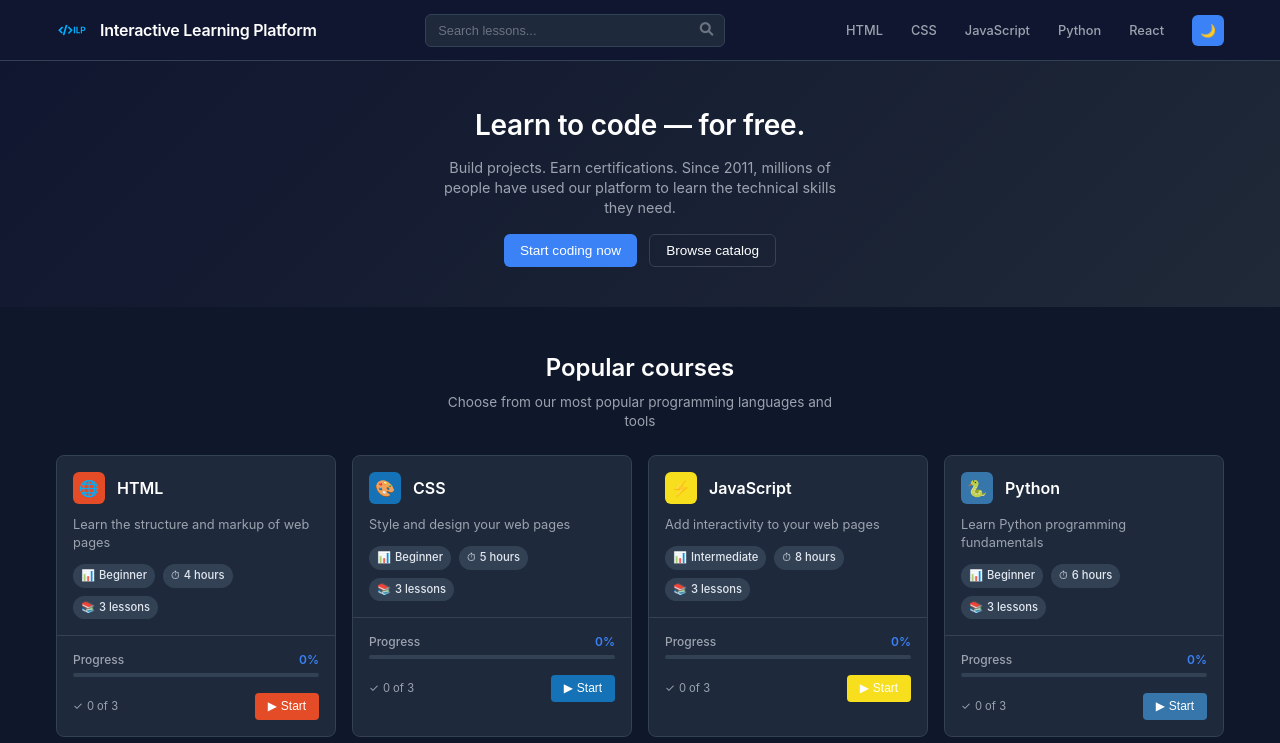
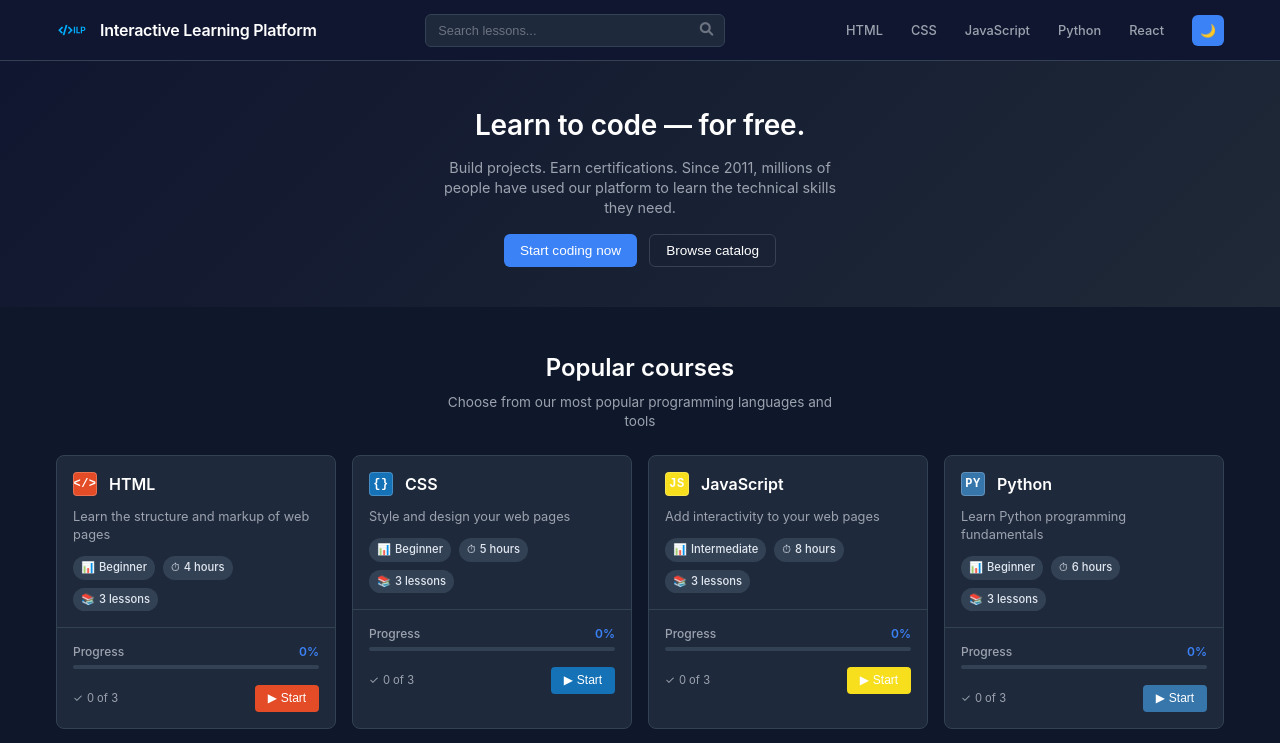
Before and after one commit to ashishgowdamj/interactive-learning-platform, a React (Vite) app: page / in a window 1280 px wide. Shown: the top 743 px of the page. Built offline with nearby package versions, Linux system fonts and the light colour scheme.

Commit message:
Replace Course Icons with Professional Standard Icons

```diff
--- a/src/App.css
+++ b/src/App.css
@@ -152,16 +152,19 @@
 }
 
 .course-icon {
-  width: 32px;
-  height: 32px;
-  border-radius: 6px;
+  width: 24px;
+  height: 24px;
+  border-radius: 4px;
   display: flex;
   align-items: center;
   justify-content: center;
-  font-size: 1rem;
+  font-size: 0.75rem;
   background: var(--course-color, #3b82f6);
   color: white;
-  font-weight: 500;
+  font-weight: 600;
+  font-family: 'Courier New', monospace;
+  letter-spacing: 0.5px;
+  border: 1px solid rgba(255, 255, 255, 0.2);
 }
 
 .course-title {
--- a/src/data/topics.js
+++ b/src/data/topics.js
@@ -3,7 +3,7 @@ export const topics = [
     id: 'html',
     title: 'HTML',
     description: 'Learn the structure and markup of web pages',
-    icon: '🌐',
+    icon: '</>',
     color: '#e34c26',
     difficulty: 'Beginner',
     estimatedTime: '4 hours',
@@ -180,7 +180,7 @@ export const topics = [
     id: 'css',
     title: 'CSS',
     description: 'Style and design your web pages',
-    icon: '🎨',
+    icon: '{}',
     color: '#1572b6',
     difficulty: 'Beginner',
     estimatedTime: '5 hours',
@@ -407,7 +407,7 @@ h1 {
     id: 'js',
     title: 'JavaScript',
     description: 'Add interactivity to your web pages',
-    icon: '⚡',
+    icon: 'JS',
     color: '#f7df1e',
     difficulty: 'Intermediate',
     estimatedTime: '8 hours',
@@ -598,7 +598,7 @@ console.log("Is 7 even? " + isEven(7));`
     id: 'python',
     title: 'Python',
     description: 'Learn Python programming fundamentals',
-    icon: '🐍',
+    icon: 'PY',
     color: '#3776ab',
     difficulty: 'Beginner',
     estimatedTime: '6 hours',
@@ -848,7 +848,7 @@ print("Factorial of 5:", factorial(5))`
     id: 'react',
     title: 'React.js',
     description: 'Build modern user interfaces with React',
-    icon: '⚛️',
+    icon: 'RX',
     color: '#61dafb',
     difficulty: 'Advanced',
     estimatedTime: '10 hours',
```
